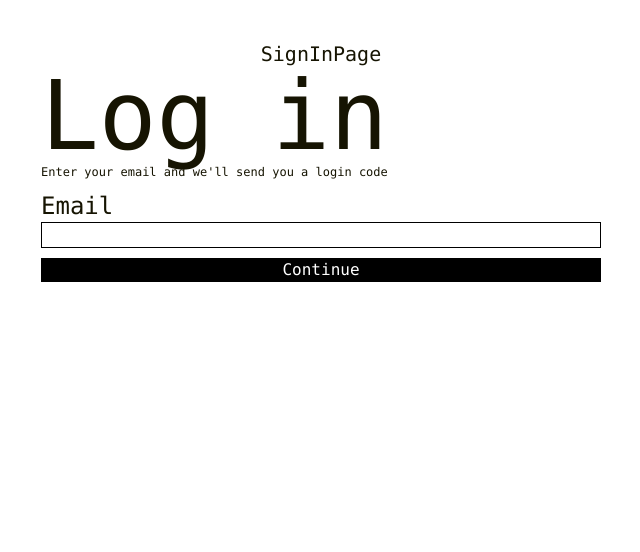
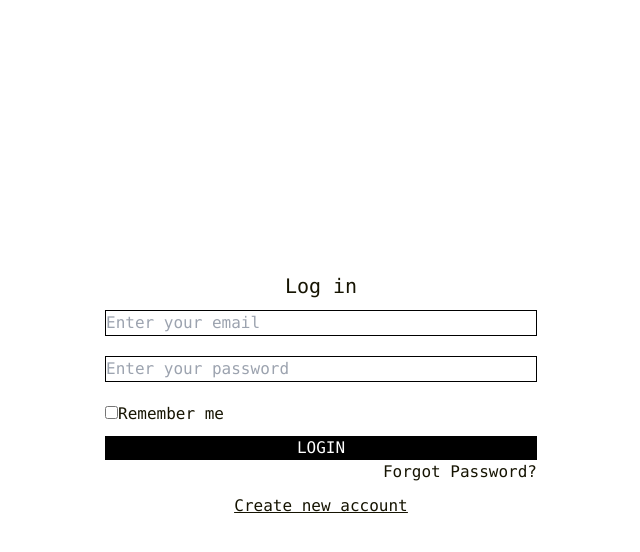
Before and after one commit to jsd8-novarex/e-commerce-frontend, a React (Vite) app: page /sign-in in a window 1280 px wide. Shown: the top 552 px of the page, without its empty margins (319-959 px from the left). Built offline with nearby package versions, Linux system fonts and the light colour scheme.

Commit message:
add signin page

```diff
--- a/src/pages/SignInPage.tsx
+++ b/src/pages/SignInPage.tsx
@@ -3,20 +3,40 @@ import React from "react";
 function SignInPage() {
   return (
     <div className='flex justify-center'>
-      <div className='flex w-full flex-col p-10 md:w-2/4'>
-        <div className='text-center text-xl'>SignInPage</div>
-        <h1>Log in</h1>
-        <h3 className='text-xs'>Enter your email and we'll send you a login code</h3>
+      <form className='relative flex h-dvh w-dvw flex-col justify-center p-10 md:w-2/5'>
+        <div className='text-center text-xl'>Log in</div>
         <div className='py-2.5'>
-          <h3>Email</h3>
-          <input type='email' className='w-full border border-black'></input>
+          <input
+            type='email'
+            placeholder='Enter your email'
+            className='w-full border border-black'
+            required
+          ></input>
+        </div>
+        <div className='py-2.5'>
+          <input
+            type='password'
+            placeholder='Enter your password'
+            className='w-full border border-black'
+            required
+          ></input>
+        </div>
+        <div className='py-2.5'>
+          <input type='checkbox' className='border-black'></input>
+          <label>Remember me</label>
         </div>
         <div className='flex justify-center'>
-          <button type='submit' className='w-full bg-black text-white'>
-            Continue
+          <button type='submit' className='w-full bg-black text-white hover:bg-gray-600'>
+            LOGIN
           </button>
         </div>
-      </div>
+        <div className='text-right hover:text-gray-400'>
+          <a href=''>Forgot Password?</a>
+        </div>
+        <div className='py-2.5 text-center underline hover:text-gray-400'>
+          <a href=''>Create new account</a>
+        </div>
+      </form>
     </div>
   );
 }
```
